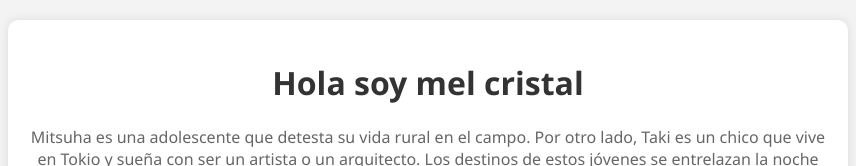
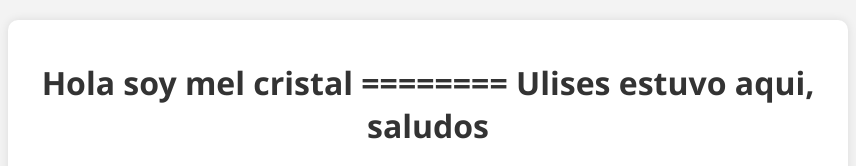
Before and after one commit to melinacristal/ID, a plain HTML site: page styles/index.html in a window 1280 px wide. Shown: the top 166 px of the page, without its empty margins (212-1068 px from the left). Drawn offline with Linux system fonts and the light colour scheme.

Commit message:
Segundo cambio

```diff
--- a/styles/index.html
+++ b/styles/index.html
@@ -9,7 +9,8 @@
 <body>
 
 <div class="container">
-    <h1>Hola soy mel cristal</h1>
+    <h1>Hola soy mel cristal ======== Ulises estuvo aqui, saludos</h1>
+
     <p>Mitsuha es una adolescente que detesta su vida rural en el campo. Por otro lado, Taki es un chico que vive en Tokio y sueña con ser un artista o un arquitecto. Los destinos de estos jóvenes se entrelazan la noche en que dos estrellas caen del cielo, y comienzan a intercambiar sus cuerpos de la noche a la mañana. Con el pasar del tiempo, desarrollan maneras de comunicarse entre ellos y un creciente anhelo de conocerse en persona.</p>
     <div class="images-container">
         <div class="image">
```
